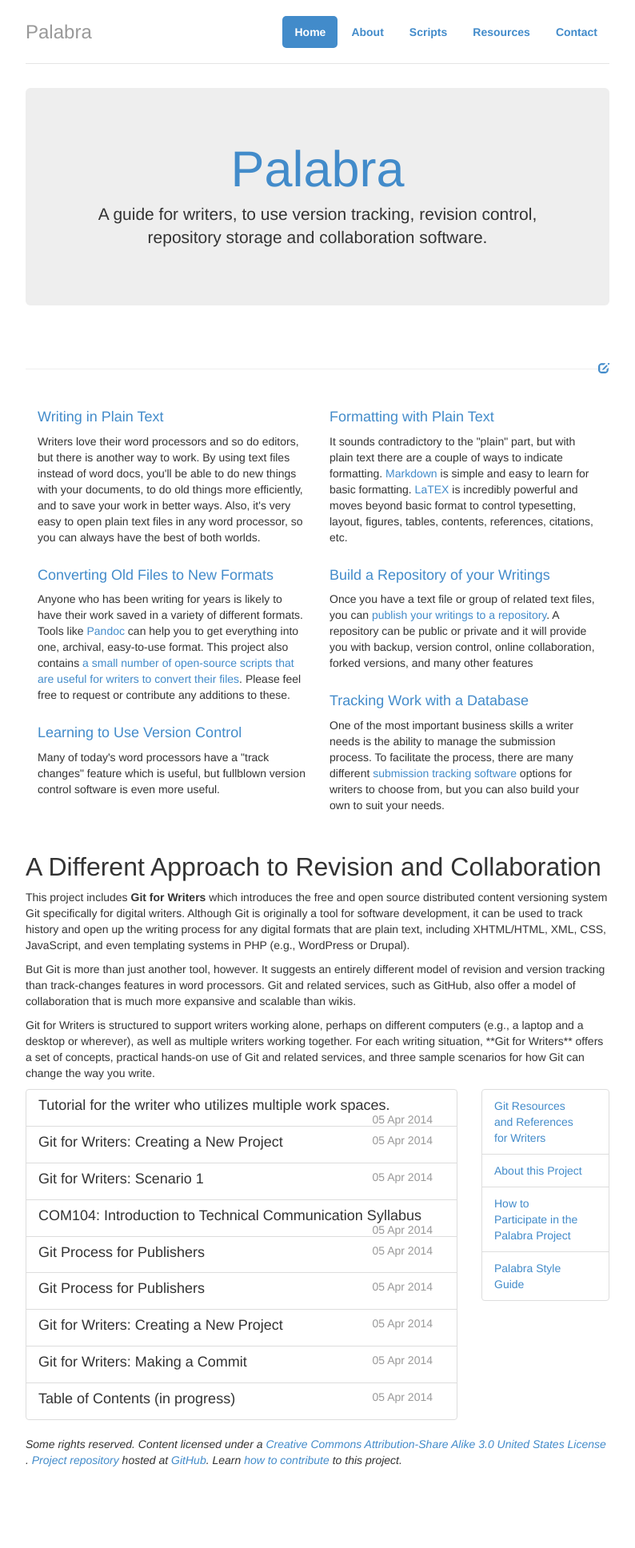
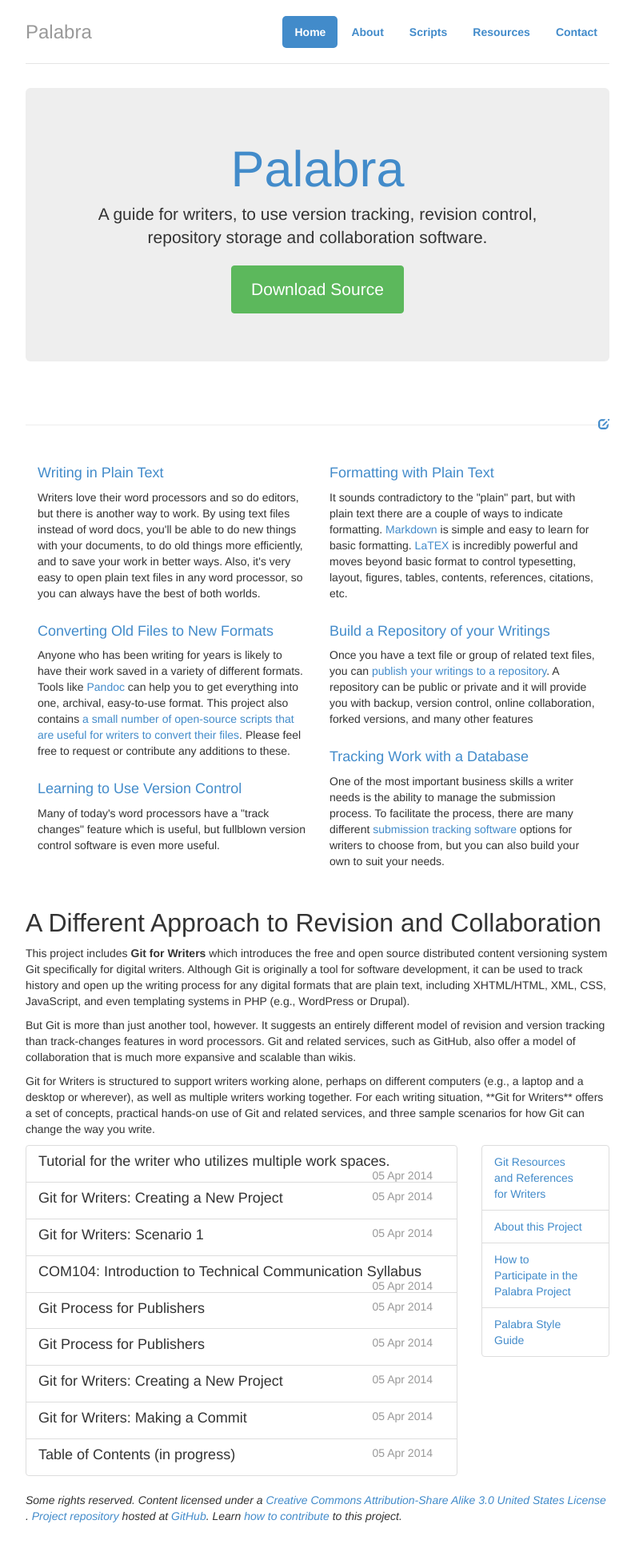
Before and after one commit to dylan-k/Palabra, a Jekyll site: the page built from index.html, in a window 1280 px wide. Shown: the whole page at 80% size, without its empty margins (243-1037 px from the left). Built offline with Jekyll 4.4.1, drawn with Linux system fonts in a browser that asks for light colours; Markdown is read by kramdown in place of the engine named in the settings; before the commit the page ends 1866 px from its top, so only the background shows below that.

Commit message:
ADDED DOWNLOAD BUTTON

```diff
--- a/_layouts/default.html
+++ b/_layouts/default.html
@@ -33,10 +33,10 @@
       </div>
 
  <div class="jumbotron">
-        <h1 class="title"><a href="/" title="{{ site.name }}">{{ page.title }}  <!-- Edit current page -->
+        <h1 class="title"><a href="{{ site.baseurl }}" title="{{ site.name }}">{{ page.title }}  <!-- Edit current page -->
             </a></h1>
         <p class="lead">{{ page.description }}</p>
-        <!-- <p><a class="btn btn-lg btn-success" href="#" role="button">Sign up today</a></p> -->
+         <p><a class="btn btn-lg btn-success" href="https://github.com/dylan-k/Palabra" role="button">Download Source</a></p>
       </div>
 
         <div class="container site">
```
